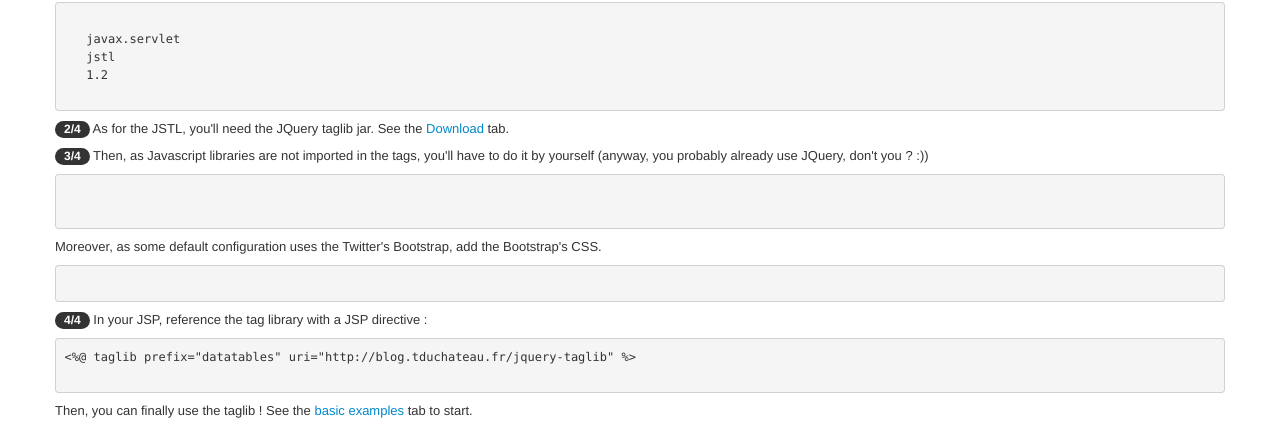
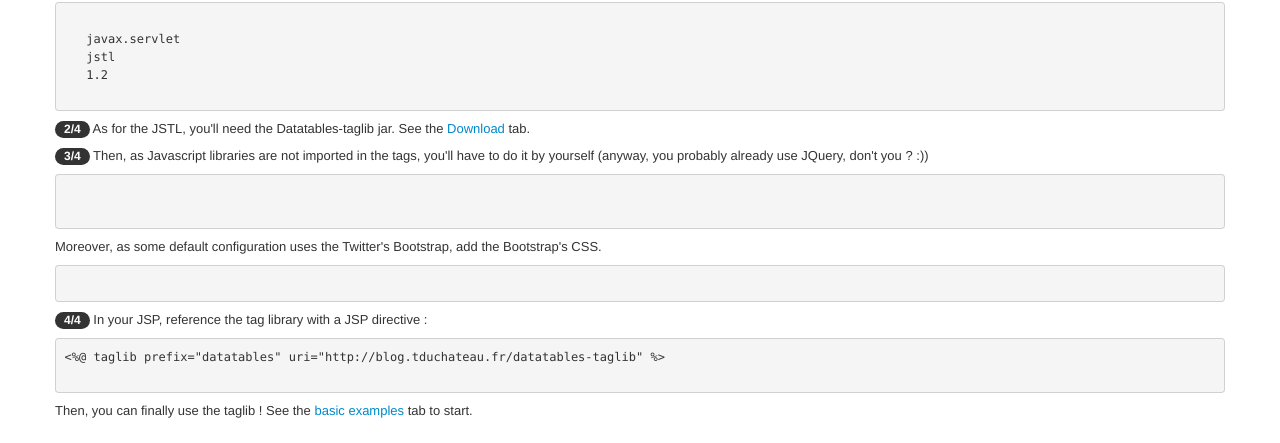
Before and after one commit to tduchateau/DataTables-taglib, a plain HTML site: page index.html in a window 1280 px wide. Shown: the part 3302-3745 px from the top of the page. Drawn offline with Linux system fonts and the light colour scheme; files that its build step writes are made by us from their sources; files whose address does not match are found by name.

Commit message:
Site update

```diff
--- a/index.html
+++ b/index.html
@@ -146,7 +146,7 @@
 </pre>
             </p>
             <p>
-               <span class="badge badge-inverse">2/4</span> As for the JSTL, you'll need the JQuery taglib jar. See the <a href="download.html">Download</a> tab.
+               <span class="badge badge-inverse">2/4</span> As for the JSTL, you'll need the Datatables-taglib jar. See the <a href="download.html">Download</a> tab.
             </p>
             <p>
                <span class="badge badge-inverse">3/4</span> Then, as Javascript libraries are not imported in the tags, you'll have to do it by yourself (anyway, you probably already use JQuery, don't you ? :))
@@ -169,7 +169,7 @@
                <span class="badge badge-inverse">4/4</span> In your JSP, reference the tag library with a JSP directive :
 
 <pre class="brush: xml">
-<%@ taglib prefix="datatables" uri="http://blog.tduchateau.fr/jquery-taglib" %>
+<%@ taglib prefix="datatables" uri="http://blog.tduchateau.fr/datatables-taglib" %>
 
 </pre>
             </p>
```
